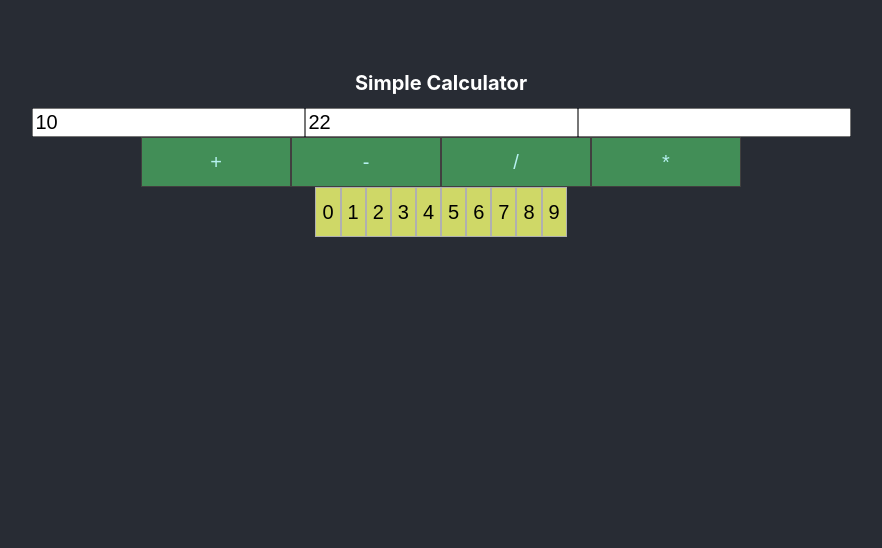
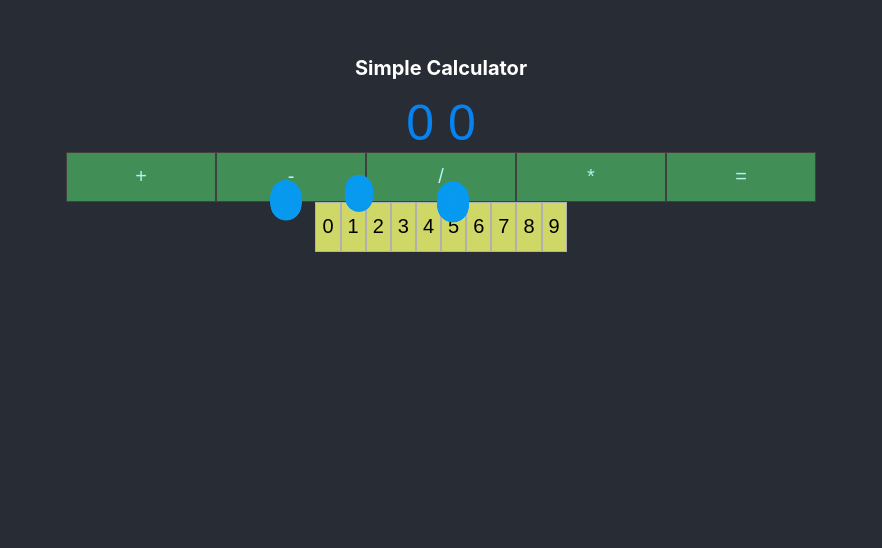
Before and after one commit to Possum-Dude/lesson1calculator, a React (Create React App) app: page / in a window 1280 px wide. Shown: the part 252-800 px from the top of the page, without its empty margins (199-1081 px from the left). Built offline with nearby package versions, Linux system fonts and the light colour scheme.

Commit message:
fixed keys add finished calculator

```diff
--- a/public/index.html
+++ b/public/index.html
@@ -2,6 +2,24 @@
 <html lang="en">
   <head>
     <meta charset="utf-8" />
+    <svg xmlns="http://www.w3.org/2000/svg" version="1.1" viewBox="0 0 0 0" width="0" height="0" style="display:none;">
+
+      <defs>
+
+        <filter id="goo">
+
+          <feGaussianBlur in="SourceGraphic" stdDeviation="5" result="blur" />
+
+          <feColorMatrix in="blur" mode="matrix" values="1 0 0 0 0  0 1 0 0 0  0 0 1 0 0  0 0 0 19 -7" result="goo" />
+
+        </filter>
+
+      </defs>
+
+    </svg>
+
+
+
     <link rel="icon" href="%PUBLIC_URL%/favicon.ico" />
     <meta name="viewport" content="width=device-width, initial-scale=1" />
     <meta name="theme-color" content="#000000" />
--- a/src/Components/CalcButtons.js
+++ b/src/Components/CalcButtons.js
@@ -1,6 +1,5 @@
 import {React, useState} from 'react'
 import { LogCalculate, LogValue } from './logs';
-
 import {Calcbutton} from './Allbuttons.js';
 import Inputs from './Inputs.js';
 import ButtonKeypad from './ButtonKeypad.js';
@@ -8,62 +7,67 @@ import ButtonKeypad from './ButtonKeypad.js';
 const CalcButtons = () => {
 
     const[ answer, setAnswer ] = useState("");
-const[ first, setFirst] = useState(10);
-const[ second, setSecond] = useState(22);
+const[ first, setFirst] = useState(0);
+const[ second, setSecond] = useState(0);
+const[ trigger, setTrigger] =useState( false);
+const[ operation, setOperation] = useState("");
 
-const[ trigger, setTrigger] =useState( false);
+    //123=567
     const keyInput = (value) => {
-console.log(value + ": " + trigger)
-let symbols = ["+", "-", "*", "/"];
-if(symbols.includes(value)) {
-  setTrigger (true);
+      console.log(value + " " + trigger)
+
+            if(trigger === false) {
+              setFirst(Number(first + String(value)));
+              //concatinate the numbers then save as number
+              console.log("first value", value);
             }
-if(trigger === false ) {
-  setFirst(first + String(value)); // concatinates the numbers not adding them
+            if(trigger === true) {
+              setSecond(Number(second + String(value))); // concatinates the numbers then saves as a number
             }
-if(trigger === true & !symbols.includes(value)) {
-  setSecond(second + String(value)); // concatinates the numbers not adding them
-}
-
           }
 
 
+// value = = - / *
+    const Calculate = (value) => {
+         setTrigger(true);
+         console.log("trigger run", value + " " + trigger);
+
+         let symbols =["+", "-", "*", "/"];
+         if (symbols.includes(value)) {
+          setOperation(value);
+         }
 
 
-    const Calculate = (value) => {
-         LogValue( value);
-         keyInput (value);
+        if (value == "=") {
 
-      //   if (value !== "") {
+      switch (operation) {
 
-      // switch (value) {
+      case "-":
+      setAnswer(" = " +(Number(first - second)));
+      break;
+      case"+":
+        setAnswer(" = " +(Number(first + second)));
+      break;
+      case "/":
+      setAnswer(" = " +(Number(first / second)));
+      break;
+      case "*":
+      setAnswer(" = " +(Number(first * second)));
+      break;
+      default:  setAnswer("Error");
+      }
+      setTrigger(false);
 
-      // case "-":
-      // setAnswer(first - second);
-      // break;
-      // case"+":
-      //   setAnswer(Number(first + second));
-      // break;
-      // case "/":
-      // setAnswer(first / second);
-      // break;
-      // case "*":
-      // setAnswer(first * second);
-      // break;
-      // default:  setAnswer("Error");
-      // }
-      // LogCalculate(first, second, value);
-
-      //   }
+        }
        }
   return (
             <div>
-    <Inputs answer = {answer} first = {first} setFirst ={setFirst} second = {second} setSecond ={setSecond} />
-
+              <Inputs first={first} second={second} operation={operation} answer={answer} ></Inputs>
               <Calcbutton symbol = {"+"} calculate = {Calculate}></Calcbutton>
               <Calcbutton symbol = {"-"} calculate = {Calculate}></Calcbutton>
               <Calcbutton symbol = {"/"} calculate = {Calculate}></Calcbutton>
               <Calcbutton symbol = {"*"} calculate = {Calculate}></Calcbutton>
+              <Calcbutton symbol = {"="} calculate = {Calculate}></Calcbutton>
               <div className='digits'>
                 <ButtonKeypad keyInput={keyInput} />
               </div>
--- a/src/Components/Inputs.js
+++ b/src/Components/Inputs.js
@@ -1,16 +1,22 @@
 import React from 'react'
+import'../drip.scss'
 
+
+//https://codepen.io/jeffmccarthyesq/pen/vYVdRvn
+//https://create-react-app.dev/docs/adding-a-sass-stylesheet/
 const Inputs = (props) => {
   return (
-    <div><input type="number"
-    value={Number(props.first)}
-     onChange={(e) => props.setFirst(Number(e.target.value))}/>
-
-     <input type="number"
-    value={Number(props.second)}
-     onChange={(e) => props.setSecond(Number(e.target.value))}/>
-
-     <input type="number" defaultValue={props.answer}/> </div>
+    <div>
+      <div className="drip">{Number(props.first)} {props.operation} {Number(props.second)} {props.answer}</div>
+      <div className="goo">
+        <div className="drop"></div>
+        <div className="drop"></div>
+        <div className="drop"></div>
+        <div className="drop"></div>
+        <div className="drop"></div>
+        <div className="drop"></div>
+      </div>
+    </div>
   )
 }
 
--- /dev/null
+++ b/src/drip.scss
@@ -0,0 +1,189 @@
+$hue: #0783f0;
+
+$hue-light: lighten($hue, 40%);
+
+$hue-dark: darken($hue, 30%);
+
+
+
+
+.drip {
+
+    overflow: hidden;
+
+    // width: 100vw;
+
+    // height: 100vh;
+
+    font-family: sans-serif;
+
+    // background: $hue-light;
+
+
+
+
+    margin: 0;
+
+    // font-weight: bold;
+
+    font-size: 50px;
+
+    text-align: center;
+
+    color: $hue;
+
+
+
+
+}
+
+
+
+
+
+.goo {
+
+    position: relative;
+
+    // top: 40%;
+
+    width: 600px;
+
+    margin: auto;
+
+    // transform: translateY(-60%);
+
+    filter: url(#goo);
+
+}
+
+
+
+
+.drop {
+
+    opacity: 20%;
+
+    width: 30px;
+
+    height: 40px;
+
+    background: adjust-hue($hue, -6deg);
+
+    border-radius: 1000px; //drip circle
+
+    position: absolute;
+
+    animation: drip 10s infinite;
+
+    border: 0px solid $hue-dark;
+
+    border-top: none;
+
+    // top: 170px;
+
+    left: 10px;
+
+
+
+
+    &:nth-child(2) {
+
+        left: 130px;
+
+        animation-delay: 3s;
+
+    }
+
+
+
+
+    &:nth-child(3) {
+
+        left: 297px;
+
+        animation-delay: 2s;
+
+    }
+
+
+
+
+    &:nth-child(4) {
+
+        left: 203px;
+
+        animation-delay: 4s;
+
+    }
+
+
+
+
+    &:nth-child(5) {
+
+        left: 415px;
+
+        animation-delay: 1.5s;
+
+    }
+
+
+
+
+    &:nth-child(6) {
+
+        left: 509px;
+
+        animation-delay: 5s;
+
+    }
+
+}
+
+
+
+
+@keyframes drip {
+
+    0% {
+
+        opacity: 0;
+
+        transform: translateY(0);
+
+    }
+
+
+
+
+    35% {
+
+        opacity: 1;
+
+        transform: translateY(30px);
+
+    }
+
+
+
+
+    50% {
+
+        transform: translateY(110vh);
+
+    }
+
+
+
+
+    100% {
+
+        transform: translateY(110vh);
+
+    }
+
+
+
+
+}
```
Lines whose indentation alone changed are shown as unchanged.
